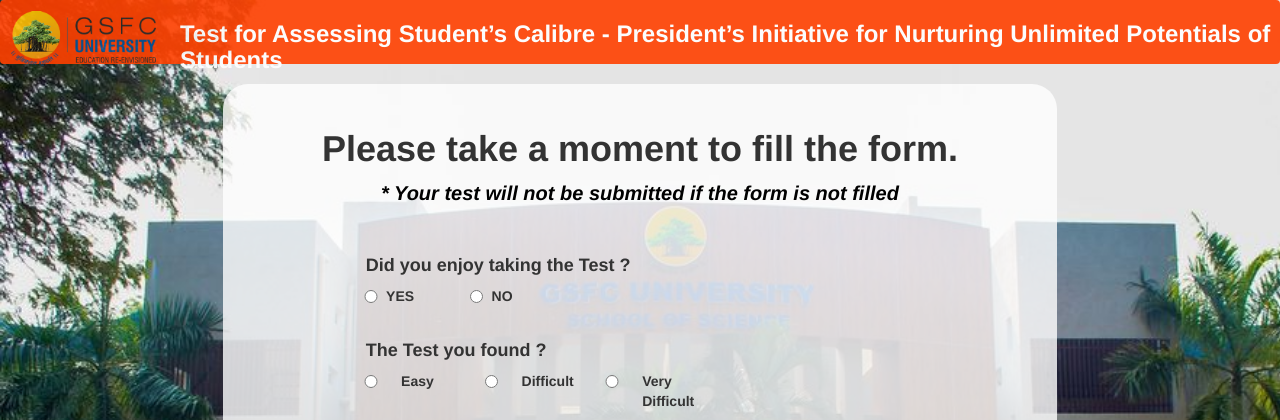
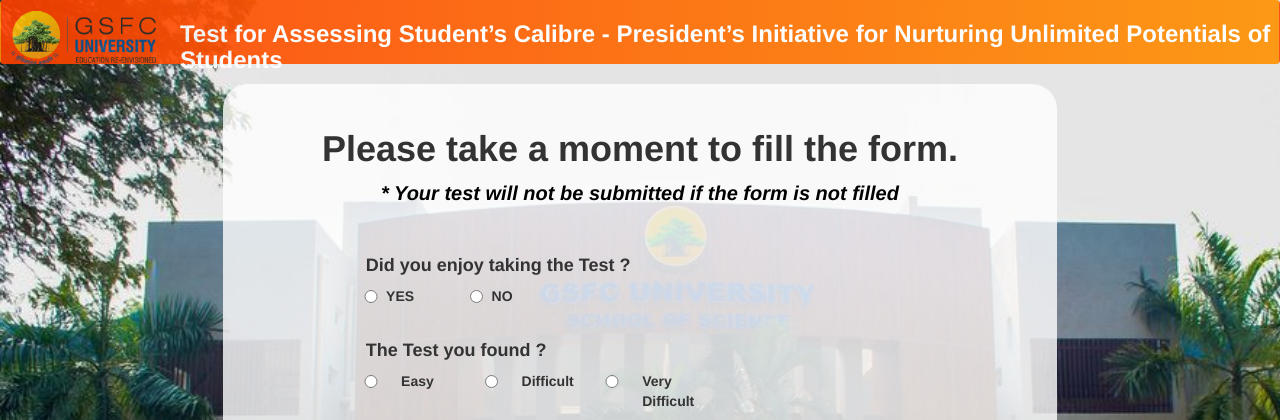
Before and after one commit to NamitPandey/QUIZ_APP, a Django app: a page that uses ROOT/templates/BASE_FILES/baseFile.html in a window 1280 px wide. Shown: the top 420 px of the page. Run offline with Django 3.2, Linux system fonts and the light colour scheme; some libraries are stand-ins or nearby versions.

Commit message:
BUG FIXES, MAIN PAGE LOGO CHANGES, HEADER CHANGES, CHANGE IN CSS

```diff
--- a/ROOT/templates/BASE_FILES/baseFile.html
+++ b/ROOT/templates/BASE_FILES/baseFile.html
@@ -29,7 +29,7 @@ TASC – PINUPS
 
 <body id="body">
 <!--collapsible navigation bar starts here-->
-    <nav id="nbar" class="navbar" style="background-color:#ff4000; opacity: 0.9; height: 8%;">
+    <nav id="nbar" class="navbar" style="background-image: linear-gradient(to right, #ff4000 , #ff9100); opacity: 0.9; height: 8%;">
         <div class="header">
             <div class="navbar-header">
                 <img id="logo" src="{% static 'img/logo.webp' %}" height="55px;">
```
Also changed, not shown: 1 other file.
